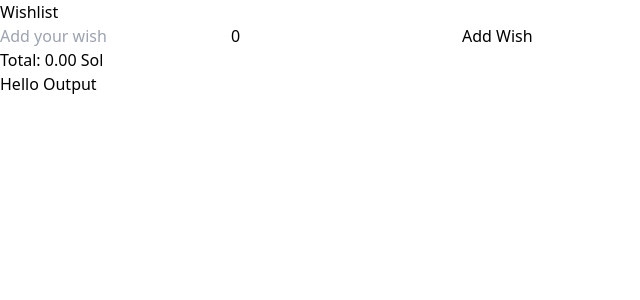
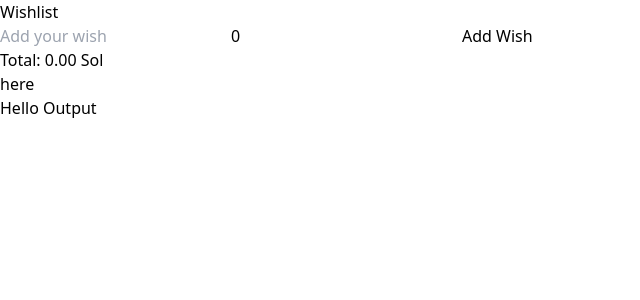
Before and after one commit to oyingrace/solwish, a Next.js app: page / in a window 1280 px wide. Shown: the top 300 px of the page, without its empty margins (0-640 px from the left). Built offline with nearby package versions, Linux system fonts and the light colour scheme.

Commit message:
new commit

```diff
--- a/app/components/inputList.tsx
+++ b/app/components/inputList.tsx
@@ -57,7 +57,7 @@ const InputList = () => {
         </ul>
       </div>
       <h1>Total: {caluculateTotalAmount()} Sol</h1>
-      <p><Link href="/Output"></Link></p>
+      <p><Link href="/Output">here</Link></p>
       {wishList.length > 0 && (
         <div>
           <button onClick={generateShareableLink}>Generate Link</button>
```
